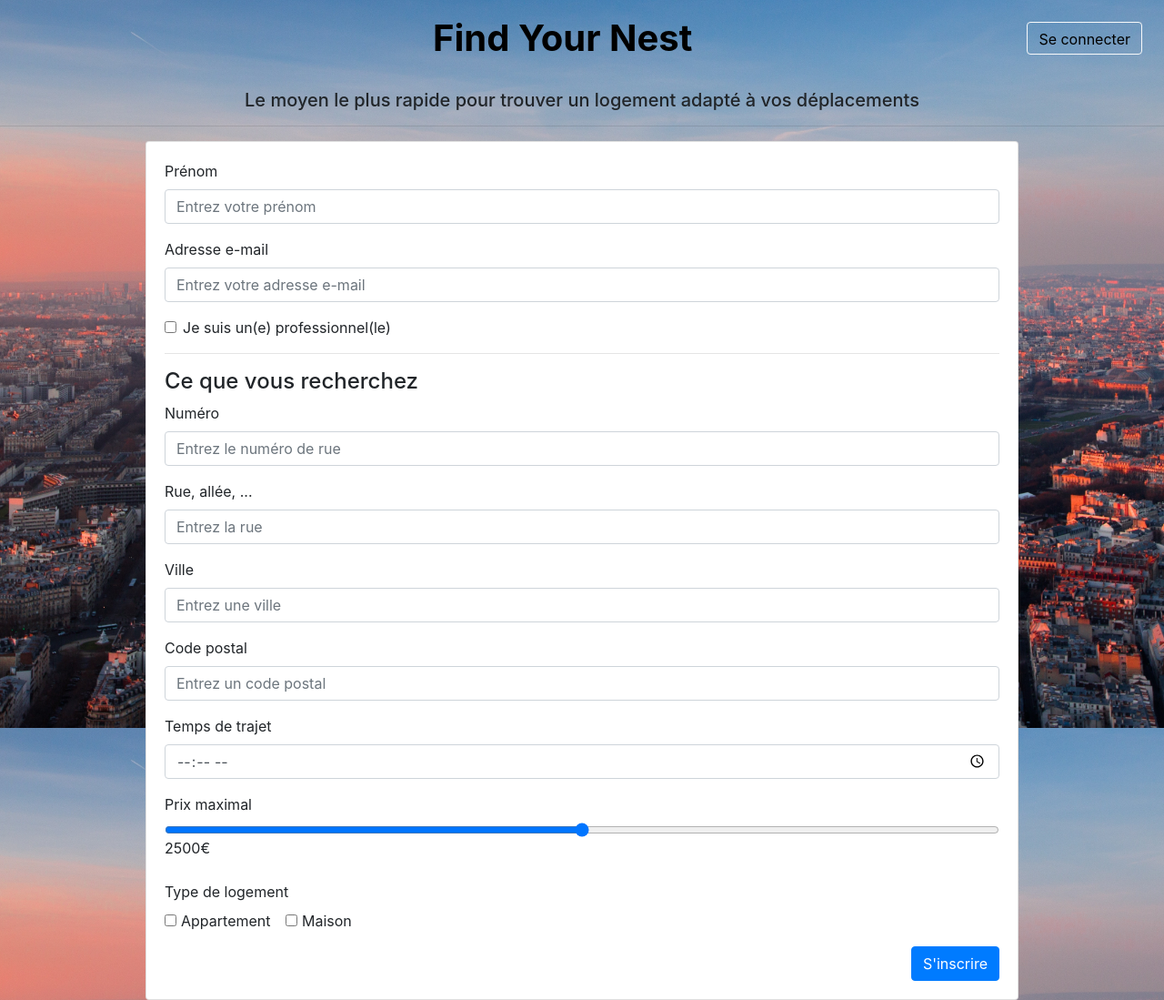
After one commit to Dranaxel/find-your-nest, a Flask app: page /moncompte/ in a window 1280 px wide. The commit adds this page. Shown: the whole page at 91% size. Run offline with Flask 2, Linux system fonts and the light colour scheme; some libraries are stand-ins or nearby versions.

Commit message:
Add files via upload
Correct some minor problems

```diff
--- a/FindYourNest/templates/chargementappart.html
+++ b/FindYourNest/templates/chargementappart.html
@@ -27,7 +27,7 @@
     <div class="d-flex justify-content-between">
             <div class="p-2 flex-fill "></div>
             <div id="box2" class="p-2 flex-fill h1" >Find Your Nest</div>
-            <div id="box3" class="p-2"><button type="button" class="btn btn-outline-light right mt-3 mr-3 pb-1"><a href="connexion.html">Se connecter</a></button></div>
+            <div id="box3" class="p-2"><button type="button" class="btn btn-outline-light right mt-3 mr-3 pb-1"><a href="/connexion/">Se connecter</a></button></div>
     </div>
 
 </header>
--- a/FindYourNest/templates/ficheappart.html
+++ b/FindYourNest/templates/ficheappart.html
@@ -27,7 +27,7 @@
         <div class="d-flex justify-content-between">
                 <div class="p-2 flex-fill "></div>
                 <div id="box2" class="p-2 flex-fill h1" >Find Your Nest</div>
-                <div id="box3" class="p-2"><button type="button" class="btn btn-outline-light right mt-3 mr-3 pb-1"><a href="connexion.html">Se connecter</a></button></div>
+                <div id="box3" class="p-2"><button type="button" class="btn btn-outline-light right mt-3 mr-3 pb-1"><a href="/connexion/">Se connecter</a></button></div>
         </div>
 
 </header>
--- a/FindYourNest/templates/infoscompte.html
+++ b/FindYourNest/templates/infoscompte.html
@@ -31,7 +31,6 @@
     <div class="d-flex justify-content-between">
             <div class="p-2 flex-fill "></div>
             <div id="box2" class="p-2 flex-fill h1" >Find Your Nest</div>
-            <div id="box3" class="p-2"><button type="button" class="btn btn-outline-light right mt-3 mr-3 pb-1"><a href="connexion.html">Se connecter</a></button></div>
     </div>
 
 </header>
@@ -118,7 +117,7 @@
           <h6 class="card-subtitle mb-2 text-muted">500€</h6>
           <div class="row">
             <div class="col-md-4">
-              <img src="static/bg.jpg" class="rounded" style="width:300px">
+              <img src="static/bg.jpg" class="rounded" style="width:100%">
             </div>
             <div class="col-md-8">
               <p class="card-text mb-5">Lorem ipsum dolor sit amet, consectetur adipiscing elit. Donec consequat ipsum
--- /dev/null
+++ b/FindYourNest/templates/moncompte.html
@@ -0,0 +1,117 @@
+<!DOCTYPE html>
+<html>
+
+<head>
+  <meta charset="UTF-8">
+  <meta name="viewport" content="width=device-width, initial-scale=1.0">
+  <meta http-equiv="X-UA-Compatible" content="ie=edge">
+  <title>FindYourNest</title>
+  <!-- Bootstrap -->
+  <link rel="stylesheet" href="https://stackpath.bootstrapcdn.com/bootstrap/4.3.1/css/bootstrap.min.css"
+    integrity="sha384-ggOyR0iXCbMQv3Xipma34MD+dH/1fQ784/j6cY/iJTQUOhcWr7x9JvoRxT2MZw1T" crossorigin="anonymous">
+  <link rel="stylesheet" href="{{url_for('static', filename='style.css')}}">
+  <!--police -->
+  <link href="https://fonts.googleapis.com/css?family=Open+Sans%7CRoboto&display=swap" rel="stylesheet">
+  <link rel="stylesheet" href="https://use.fontawesome.com/releases/v5.6.3/css/all.css"
+    integrity="sha384-UHRtZLI+pbxtHCWp1t77Bi1L4ZtiqrqD80Kn4Z8NTSRyMA2Fd33n5dQ8lWUE00s/" crossorigin="anonymous">
+  <link rel="stylesheet" href="https://unpkg.com/leaflet@1.5.1/dist/leaflet.css"
+    integrity="sha512-xwE/Az9zrjBIphAcBb3F6JVqxf46+CDLwfLMHloNu6KEQCAWi6HcDUbeOfBIptF7tcCzusKFjFw2yuvEpDL9wQ=="
+    crossorigin="" />
+  <script src="https://unpkg.com/leaflet@1.5.1/dist/leaflet.js"
+    integrity="sha512-GffPMF3RvMeYyc1LWMHtK8EbPv0iNZ8/oTtHPx9/cc2ILxQ+u905qIwdpULaqDkyBKgOaB57QTMg7ztg8Jm2Og=="
+    crossorigin=""></script>
+  <!-- Jquery -->
+  <script src="https://code.jquery.com/jquery-3.4.1.min.js"
+    integrity="sha256-CSXorXvZcTkaix6Yvo6HppcZGetbYMGWSFlBw8HfCJo=" crossorigin="anonymous"></script>
+</head>
+
+<body class="bg">
+  <header>
+    <div class="d-flex justify-content-between">
+            <div class="p-2 flex-fill "></div>
+            <div id="box2" class="p-2 flex-fill h1" >Find Your Nest</div>
+            <div id="box3" class="p-2"><button type="button" class="btn btn-outline-light right mt-3 mr-3 pb-1"><a href="/connexion/">Se connecter</a></button></div>
+    </div>
+
+</header>
+
+
+<div class="h2 mt-4">Le moyen le plus rapide pour trouver un logement adapté à vos déplacements</div>
+ <hr>
+    <div class="d-flex justify-content-center my-2">
+      <div class="card w-75">
+        <div class="card-body">
+          <form>
+            <div class="form-group">
+              <label for="exampleInputName">Prénom</label>
+              <input type="text" class="form-control" id="exampleInputName" placeholder="Entrez votre prénom">
+            </div>
+            <div class="form-group">
+              <label for="exampleInputMail">Adresse e-mail</label>
+              <input type="email" class="form-control" aria-describedby="emailHelp" id="exampleInputMail"
+                placeholder="Entrez votre adresse e-mail">
+            </div>
+            <div class="form-check">
+              <input class="form-check-input" type="checkbox" id="inlineCheckbox1" value="option3">
+              <label class="form-check-label" for="inlineCheckbox3">Je suis un(e) professionnel(le)</label>
+            </div>
+
+
+          </form>
+          <hr>
+          <h4 class="Card-title">Ce que vous recherchez</h4>
+          <form>
+              <div class="form-group">
+                <label for="exampleInputNumber">Numéro</label>
+                <input type="number" class="form-control" id="exampleInputNumber" placeholder="Entrez le numéro de rue">
+              </div>
+              <div class="form-group">
+                  <label for="exampleInputStreet">Rue, allée, ...</label>
+                  <input type="text" class="form-control" id="exampleInputStreet" placeholder="Entrez la rue">
+                </div>
+              <div class="form-group">
+                <label for="exampleInputCity">Ville</label>
+                <input type="text" class="form-control" id="exampleInputCity" placeholder="Entrez une ville">
+              </div>
+              <div class="form-group">
+                <label for="exampleInputZip">Code postal</label>
+                <input type="text" class="form-control" id="exampleInputZip" placeholder="Entrez un code postal" maxlength="4">
+              </div>
+              <div class="form-group">
+                <label for="exampleInputTime">Temps de trajet</label>
+                <input type="time" class="form-control" id="Time">
+              </div>
+              <div class="form-group">
+                <label for="formControlRange">Prix maximal</label>
+                <input onmousemove="sliderFunction()" type="range" class="form-control-range" id="priceRange" min='0'
+                  max='5000' step='50'>
+                <label id="formControlSlider" for="formControlRange">2500</label><label>€</label>
+              </div>
+              <div class=form-group>
+                <div>
+                  <label for="formControlRange">Type de logement</label>
+                </div>
+                <div class="form-check form-check-inline">
+                  <input class="form-check-input" type="checkbox" id="inlineCheckbox1" value="option1">
+                  <label class="form-check-label" for="inlineCheckbox1">Appartement</label>
+                </div>
+                <div class="form-check form-check-inline">
+                  <input class="form-check-input" type="checkbox" id="inlineCheckbox2" value="option2">
+                  <label class="form-check-label" for="inlineCheckbox2">Maison</label>
+                </div>
+              </div>
+
+        <div><button type="submit" class="btn btn-primary float-right">S'inscrire</button></div>
+        </form>
+      </div>
+    </div>
+  </div>
+
+</body>
+<!-- slider script -->
+<script>
+  function sliderFunction() {
+    var val = $('#priceRange')[0].value
+    $("#formControlSlider").html(val);
+  }
+</script>
```
